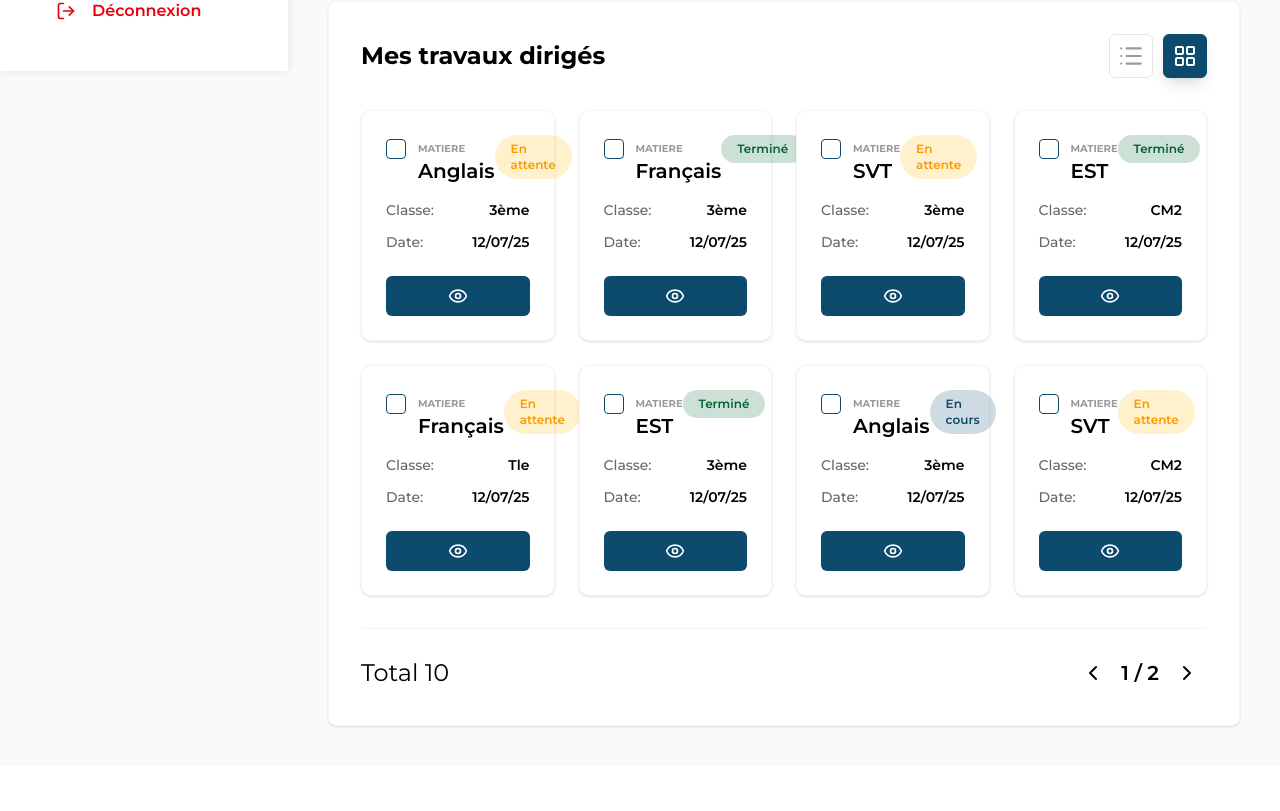
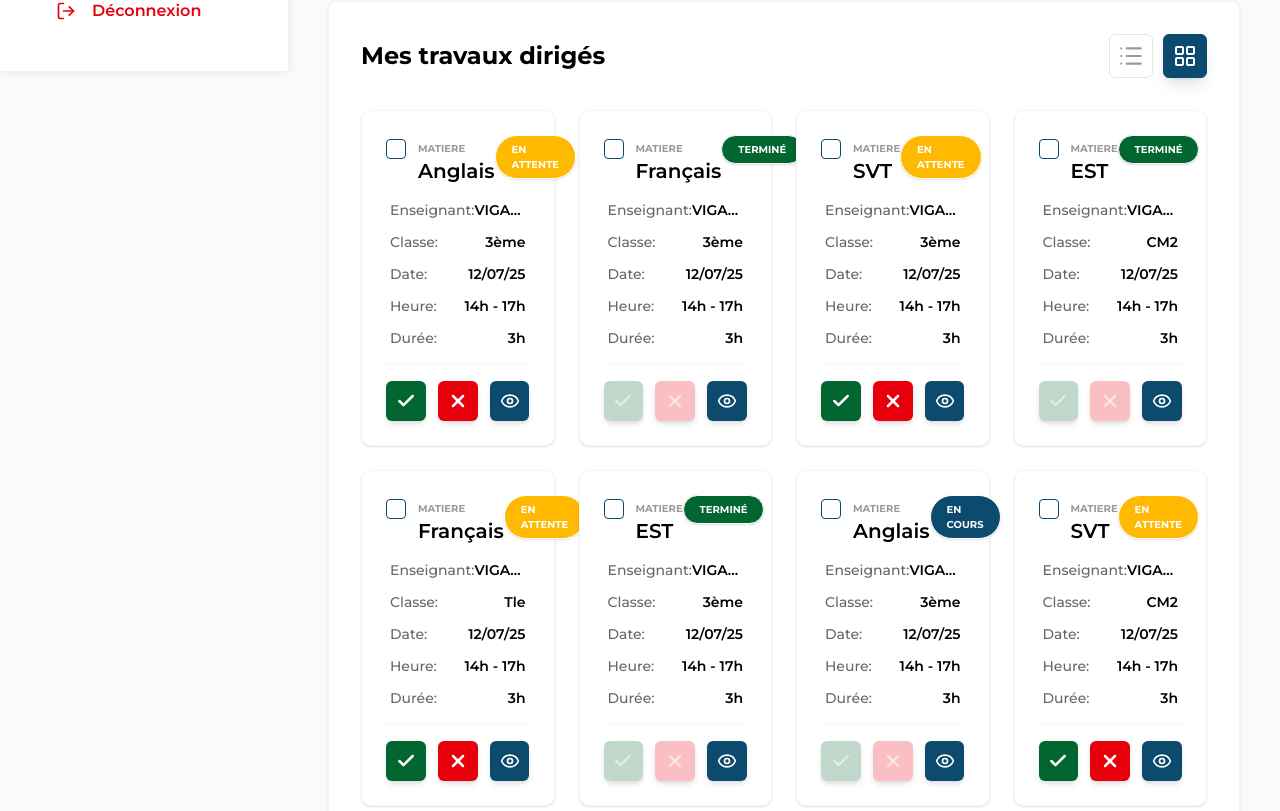
Before and after one commit to Hosnel-tech/e_td_cotonou, a Next.js app: page /admin/dashboard/td-management in a window 1280 px wide. Shown: the part 729-1540 px from the top of the page. Before the commit the page ends 1495 px from the top, so only its background shows below. Built offline with nearby package versions, Linux system fonts and the light colour scheme.

Commit message:
update grid td view

```diff
--- a/components/dashboard/admin/AdminTDCard.tsx
+++ b/components/dashboard/admin/AdminTDCard.tsx
@@ -8,7 +8,7 @@ export interface AdminTDCardProps {
   id: string;
   teacher: string;
   subject: string;
-  status: 'en cours' | 'terminé' | 'en attente' | 'payé';
+  status: 'en cours' | 'terminé' | 'en attente' | 'payé' | 'rejeté';
   classe: string;
   time: string;
   date: string;
@@ -20,10 +20,11 @@ export interface AdminTDCardProps {
 }
 
 const statusConfig: Record<string, { pill: string; label: string }> = {
-  'en cours':   { pill: 'bg-sky-900/20 text-sky-900',   label: 'En cours'   },
-  'terminé':    { pill: 'bg-green-800/20 text-green-800', label: 'Terminé'   },
-  'en attente': { pill: 'bg-amber-400/20 text-amber-500', label: 'En attente' },
-  'payé':       { pill: 'bg-red-600/20 text-red-600',    label: 'Payé'       },
+  'en cours':   { pill: 'bg-sky-900 text-white',   label: 'En cours'   },
+  'terminé':    { pill: 'bg-green-800 text-white', label: 'Terminé'   },
+  'en attente': { pill: 'bg-amber-400 text-white', label: 'En attente' },
+  'payé':       { pill: 'bg-sky-400 text-white',    label: 'Payé'       },
+  'rejeté':     { pill: 'bg-red-600 text-white',    label: 'Rejeté'     },
 };
 
 export default function AdminTDCard({
@@ -41,7 +42,7 @@ export default function AdminTDCard({
   onOpenDetails,
 }: AdminTDCardProps) {
   const cfg      = statusConfig[status] ?? statusConfig['en cours'];
-  const isActive = status === 'en attente';
+  const isPending = status === 'en attente';
   const type     = getTDType(classe);
 
   return (
@@ -65,10 +66,14 @@ export default function AdminTDCard({
             <h3 className="text-black text-xl font-semibold leading-tight">{subject}</h3>
           </div>
         </div>
-        <span className={`px-4 py-1.5 rounded-full text-xs font-semibold ${cfg.pill}`}>{cfg.label}</span>
+        <span className={`px-4 py-1.5 rounded-full text-[10px] font-bold uppercase border shadow-sm ${cfg.pill}`}>{cfg.label}</span>
       </div>
 
-      <div className="space-y-3 flex-1">
+      <div className="space-y-3 flex-1 px-1">
+        <div className="flex items-center justify-between text-black/60 text-sm">
+          <span className="font-medium">Enseignant:</span>
+          <span className="text-black font-semibold truncate max-w-[120px]">{teacher}</span>
+        </div>
         <div className="flex items-center justify-between text-black/60 text-sm">
           <span className="font-medium">Classe:</span>
           <span className="text-black font-semibold">{classe}</span>
@@ -77,10 +82,43 @@ export default function AdminTDCard({
           <span className="font-medium">Date:</span>
           <span className="text-black font-semibold">{date}</span>
         </div>
+        <div className="flex items-center justify-between text-black/60 text-sm">
+          <span className="font-medium">Heure:</span>
+          <span className="text-black font-semibold">{time}</span>
+        </div>
+        <div className="flex items-center justify-between text-black/60 text-sm">
+          <span className="font-medium">Durée:</span>
+          <span className="text-black font-semibold">{duration}</span>
+        </div>
       </div>
 
-      <div className="flex items-center gap-3 pt-2" onClick={(e) => e.stopPropagation()}>
-        <button onClick={onOpenDetails} className="flex-1 h-10 bg-sky-900 text-white rounded-md flex items-center justify-center hover:bg-sky-950 transition-all"><Eye size={20} /></button>
+      <div className="flex items-center gap-3 pt-4 border-t border-stone-100" onClick={(e) => e.stopPropagation()}>
+        <button
+          disabled={!isPending}
+          className={`flex-1 h-10 rounded-md flex items-center justify-center transition-all shadow-md ${
+            isPending
+              ? 'bg-green-800 text-white hover:bg-green-900 hover:scale-105'
+              : 'bg-green-800/25 text-white/50 cursor-not-allowed'
+          }`}
+        >
+          <Check size={20} strokeWidth={3} />
+        </button>
+        <button
+          disabled={!isPending}
+          className={`flex-1 h-10 rounded-md flex items-center justify-center transition-all shadow-md ${
+            isPending
+              ? 'bg-red-600 text-white hover:bg-red-700 hover:scale-105'
+              : 'bg-red-600/25 text-white/50 cursor-not-allowed'
+          }`}
+        >
+          <X size={20} strokeWidth={3} />
+        </button>
+        <button
+          onClick={onOpenDetails}
+          className="flex-1 h-10 bg-sky-900 text-white rounded-md flex items-center justify-center hover:bg-sky-950 transition-all shadow-md hover:scale-105"
+        >
+          <Eye size={20} />
+        </button>
       </div>
     </motion.div>
   );
--- a/components/dashboard/admin/AdminTDTable.tsx
+++ b/components/dashboard/admin/AdminTDTable.tsx
@@ -1,3 +1,5 @@
+"use client";
+
 import { motion, AnimatePresence } from 'framer-motion';
 import { List, LayoutGrid, Check, X, Eye, ArrowRight } from 'lucide-react';
 import { useState } from 'react';
@@ -239,7 +241,7 @@ export default function AdminTDTable({
               transition={{ duration: 0.25 }}
               className="grid grid-cols-1 sm:grid-cols-2 xl:grid-cols-4 gap-6"
             >
-              {displayData.map((row) => (
+              {displayData.map((row, idx) => (
                 <AdminTDCard
                   key={row.id}
                   id={row.id}
@@ -250,7 +252,7 @@ export default function AdminTDTable({
                   time={row.time}
                   date={row.date}
                   duration={row.duration}
-                  staggerIndex={0}
+                  staggerIndex={idx}
                   isSelected={isSelected(row.id)}
                   onToggleSelection={(shift) => toggleSelectOne(row.id, shift)}
                   onOpenDetails={() => handleOpenDetails(row)}
```
